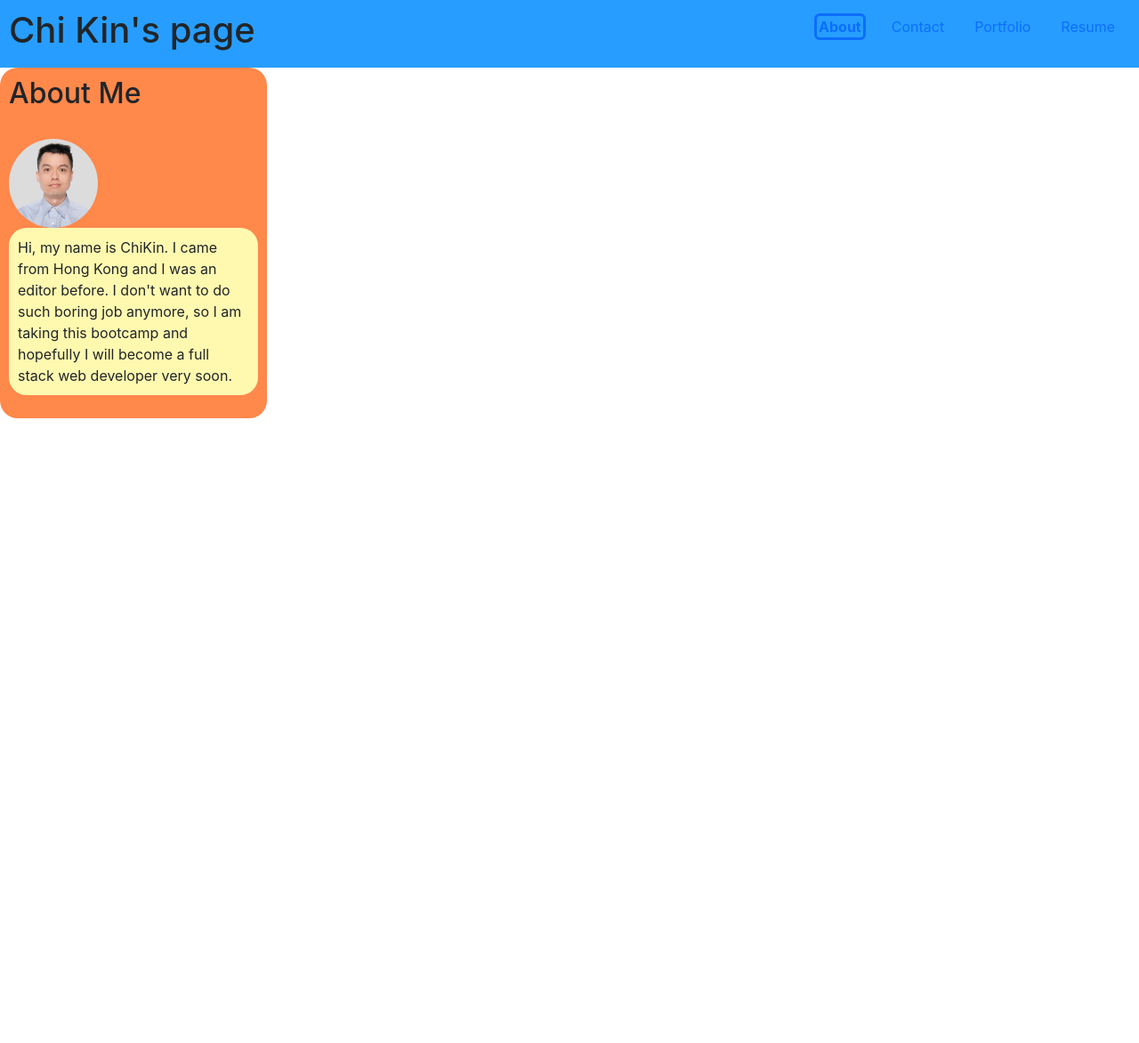
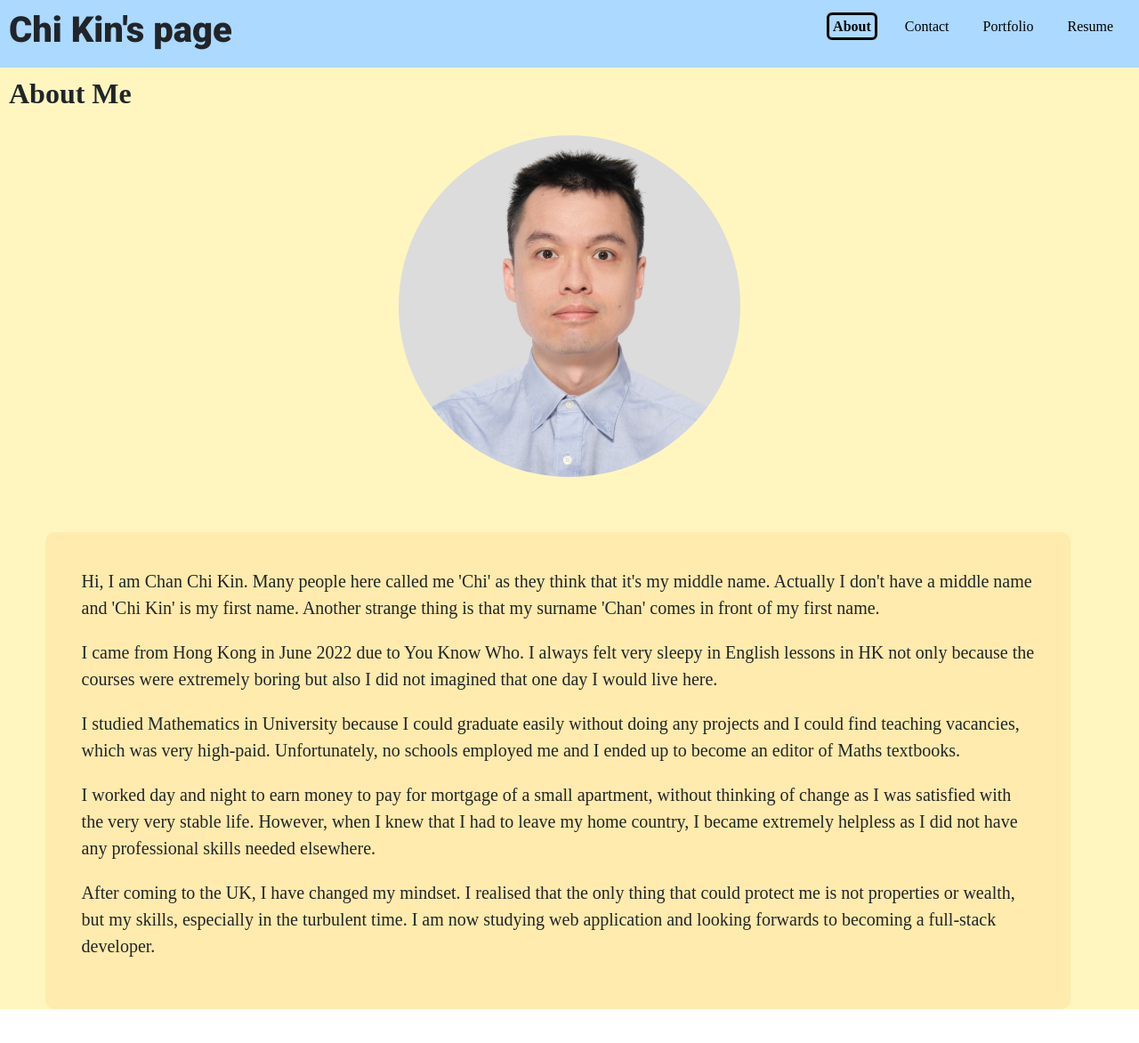
Before and after one commit to cckinwest/Week20-React-Portfolio, a React (Create React App) app: page / in a window 1280 px wide. Shown: the top 1172 px of the page at 89% size. Before the commit the page ends 800 px from the top, so only its background shows below. Built offline with nearby package versions, Linux system fonts and the light colour scheme; the HTML template or start-up script is replaced by a standard one.

Commit message:
styling portfolio

```diff
--- a/public/index.html
+++ b/public/index.html
@@ -10,6 +10,10 @@
       content="Web site created using create-react-app"
     />
     <link rel="apple-touch-icon" href="%PUBLIC_URL%/logo192.png" />
+    <link rel="preconnect" href="https://fonts.googleapis.com">
+    <link rel="preconnect" href="https://fonts.gstatic.com" crossorigin>
+    <link href="https://fonts.googleapis.com/css2?family=Roboto:wght@900&display=swap" rel="stylesheet">
+
     <!--
       manifest.json provides metadata used when your web app is installed on a
       user's mobile device or desktop. See https://developers.google.com/web/fundamentals/web-app-manifest/
--- a/src/components/Card.js
+++ b/src/components/Card.js
@@ -1,45 +1,65 @@
 import React from "react";
+import "bootstrap/dist/css/bootstrap.min.css";
+import "bootstrap/dist/js/bootstrap.bundle.min";
 
 function Card(props) {
   return (
-    <div
-      className="cardContainer"
+    <a
       style={{
         padding: "10px",
-        width: "300px",
-        backgroundColor: "#FFD384",
+        width: "auto",
+        backgroundColor: "#FFEBAD",
         borderRadius: "20px",
-        margin: "10px",
+        display: "flex",
+        flex: "1",
+        height: "100%",
+        textDecoration: "none",
+        color: "black",
       }}
+      href={props.url}
     >
-      <img
-        style={{
-          width: "100px",
-          height: "100px",
-          objectFit: "cover",
-          borderRadius: "50%",
-        }}
-        className="cardPic"
-        src={props.pic}
-      />
+      <div style={{ width: "64%" }}>
+        <h3 className="cardTitle">{props.title}</h3>
+        <p className="cardBodyText">{props.description}</p>
+        <ul className="tagsContainer" style={{ display: "flex" }}>
+          {props.tags.map((tag) => {
+            return (
+              <li
+                className="tag"
+                style={{
+                  margin: "8px",
+                  padding: "4px",
+                  borderRadius: "2px",
+                  listStyleType: "none",
+                  outlineStyle: "solid",
+                }}
+              >
+                {tag}
+              </li>
+            );
+          })}
+        </ul>
+      </div>
       <div
         style={{
-          padding: "10px",
-          width: "auto",
-          backgroundColor: "#FFF9B0",
-          borderRadius: "20px",
+          display: "flex",
+          alignItems: "center",
+          justifyContent: "center",
+          width: "36%",
         }}
       >
-        <h3 className="cardTitle">{props.title}</h3>
-        <p className="cardBodyText">{props.description}</p>
-        <ul className="tagsContainer">
-          {props.tags.map((tag) => {
-            return <li className="tag">{tag}</li>;
-          })}
-        </ul>
-        <a href={props.url}>Link</a>
+        <img
+          style={{
+            width: "80%",
+            aspectRatio: "1/1",
+            objectFit: "cover",
+            borderRadius: "50%",
+          }}
+          className="cardPic"
+          src={props.pic}
+        />
       </div>
-    </div>
+    </a>
   );
 }
 
--- a/src/components/NavBar.js
+++ b/src/components/NavBar.js
@@ -23,12 +23,18 @@ function Navbar(props) {
 
   const renderBtn = (page) => {
     return (
-      <li style={{ margin: "5px" }}>
+      <li style={{ margin: "5px", fontFamily: "Lucida Handwriting" }}>
         <a
           href="#"
           key={page}
           onClick={() => handleClick(page)}
           className={status(page)}
+          style={{
+            margin: "10px",
+            padding: "4px",
+            textDecoration: "none",
+            color: "black",
+          }}
         >
           {page}
         </a>
@@ -67,7 +73,14 @@ function Navbar(props) {
           justifyContent: "space-between",
         }}
       >
-        <h1 className="headerTitle">Chi Kin's page</h1>
+        <h1
+          style={{
+            fontFamily: "Roboto, sans-serif",
+            fontSize: "40px",
+          }}
+        >
+          Chi Kin's page
+        </h1>
         <button
           className="menubtn"
           style={isTabletOrMobile ? { display: "block" } : { display: "none" }}
--- a/src/components/pages/About.js
+++ b/src/components/pages/About.js
@@ -2,40 +2,81 @@ import React from "react";
 import profilePic from "../pics/photo.jpg";
 
 function About() {
+  const aboutMe = [
+    `Hi, I am Chan Chi Kin. Many people here called me 'Chi' as they
+    think that it's my middle name. Actually I don't have a middle name
+    and 'Chi Kin' is my first name. Another strange thing is that my
+    surname 'Chan' comes in front of my first name.`,
+    `I came from Hong Kong in June 2022 due to You Know Who. I always
+    felt very sleepy in English lessons in HK not only because the
+    courses were extremely boring but also I did not imagined that one
+    day I would live here.`,
+    `I studied Mathematics in University because I could graduate easily
+    without doing any projects and I could find teaching vacancies,
+    which was very high-paid. Unfortunately, no schools employed me and
+    I ended up to become an editor of Maths textbooks.`,
+    `I worked day and night to earn money to pay for mortgage of a small
+    apartment, without thinking of change as I was satisfied with the
+    very very stable life. However, when I knew that I had to leave my
+    home country, I became extremely helpless as I did not have any
+    professional skills needed elsewhere.`,
+    `After coming to the UK, I have changed my mindset. I realised that
+    the only thing that could protect me is not properties or wealth,
+    but my skills, especially in the turbulent time. I am now studying
+    web application and looking forwards to becoming a full-stack
+    developer.`,
+  ];
+
+  const renderPara = (paragraph) => {
+    return <p style={{ padding: "2px" }}>{paragraph}</p>;
+  };
+
   return (
     <div
       style={{
-        padding: "10px",
-        width: "300px",
-        backgroundColor: "#FF884B",
-        borderRadius: "20px",
+        width: "100vw",
+        backgroundColor: "#FFF6BF",
       }}
     >
-      <h2 className="title">About Me</h2>
-      <br />
+      <h2
+        style={{
+          fontFamily: "Lucida Handwriting",
+          padding: "10px",
+          fontWeight: "bolder",
+        }}
+      >
+        About Me
+      </h2>
+      <div style={{ textAlign: "center" }}>
         <img
           className="profilePic"
           src={profilePic}
           style={{
-          width: "100px",
-          height: "100px",
+            width: "30vw",
+            height: "30vw",
             objectFit: "cover",
             borderRadius: "50%",
+            margin: "10px",
           }}
         />
-      <p
+        <div
           className="content"
           style={{
-          padding: "10px",
-          width: "auto",
-          backgroundColor: "#FFF9B0",
-          borderRadius: "20px",
+            margin: "4vw",
+            padding: "3vw",
+            width: "90vw",
+            backgroundColor: "#FFEBAD",
+            borderRadius: "10px",
+            textAlign: "left",
+            fontFamily: "Times New Roman, Times, serif",
+            fontSize: "20px",
           }}
         >
-        Hi, my name is ChiKin. I came from Hong Kong and I was an editor before.
-        I don't want to do such boring job anymore, so I am taking this bootcamp
-        and hopefully I will become a full stack web developer very soon.
-      </p>
+          {aboutMe.map((para) => {
+            return renderPara(para);
+          })}
+        </div>
+      </div>
     </div>
   );
 }
--- a/src/components/pages/Portfolio.js
+++ b/src/components/pages/Portfolio.js
@@ -7,6 +7,9 @@ import InvestmentApp from "../pics/investmentApp.png";
 import ManagementDB from "../pics/managementDB.png";
 import BlogApp from "../pics/blogApp.png";
 import eCommerceApp from "../pics/eCommerceApp.png";
+
+import "bootstrap/dist/css/bootstrap.min.css";
+import "bootstrap/dist/js/bootstrap.bundle.min";
 
 function Portfolio() {
   const projects = [
@@ -56,11 +59,16 @@ function Portfolio() {
 
   return (
     <div
-      className="projectsContainer"
-      style={{ display: "flex", flexWrap: "wrap" }}
+      style={{
+        width: "100vw",
+        backgroundColor: "#FFF6BF",
+      }}
     >
+      <div className="container">
+        <div className="row" style={{ display: "flex", flexWrap: "wrap" }}>
           {projects.map((project) => {
             return (
+              <div className="col-md-6 col-lg-4 col-sm-12 g-3">
                 <Card
                   pic={project.pic}
                   title={project.title}
@@ -68,8 +76,11 @@ function Portfolio() {
                   tags={project.tags}
                   url={project.url}
                 />
+              </div>
             );
           })}
+        </div>
+      </div>
     </div>
   );
 }
--- a/src/components/styles/NavBar.css
+++ b/src/components/styles/NavBar.css
@@ -4,14 +4,8 @@
     border-radius: 3px;
 }
 
-a {
-    margin: 10px;
-    padding: 2px;
-    text-decoration: none;
-}
-
 header {
-    background-color: #279EFF;
+    background-color: #ABD9FF;
     padding: 10px;
 }
 
```
Lines whose indentation alone changed are shown as unchanged.
